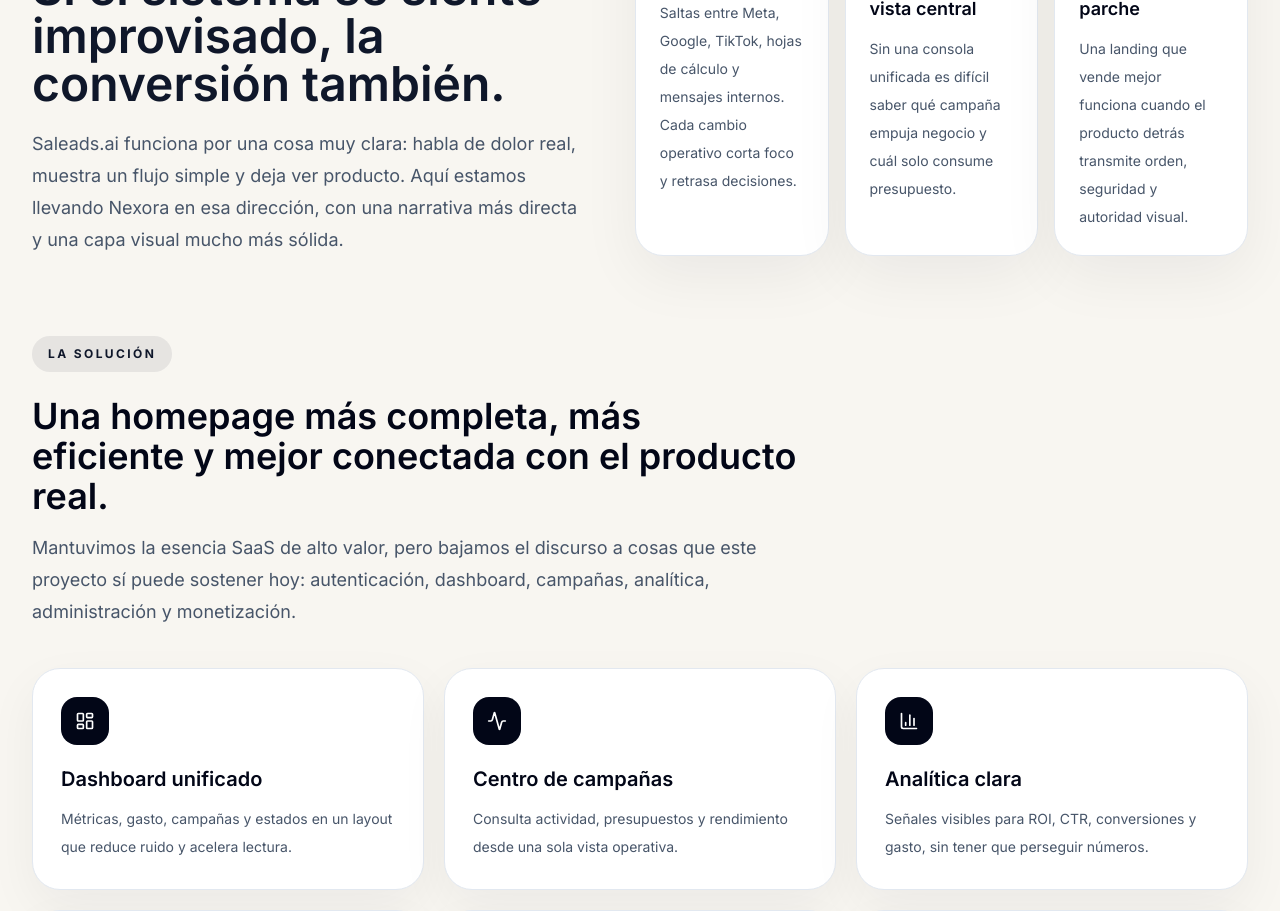
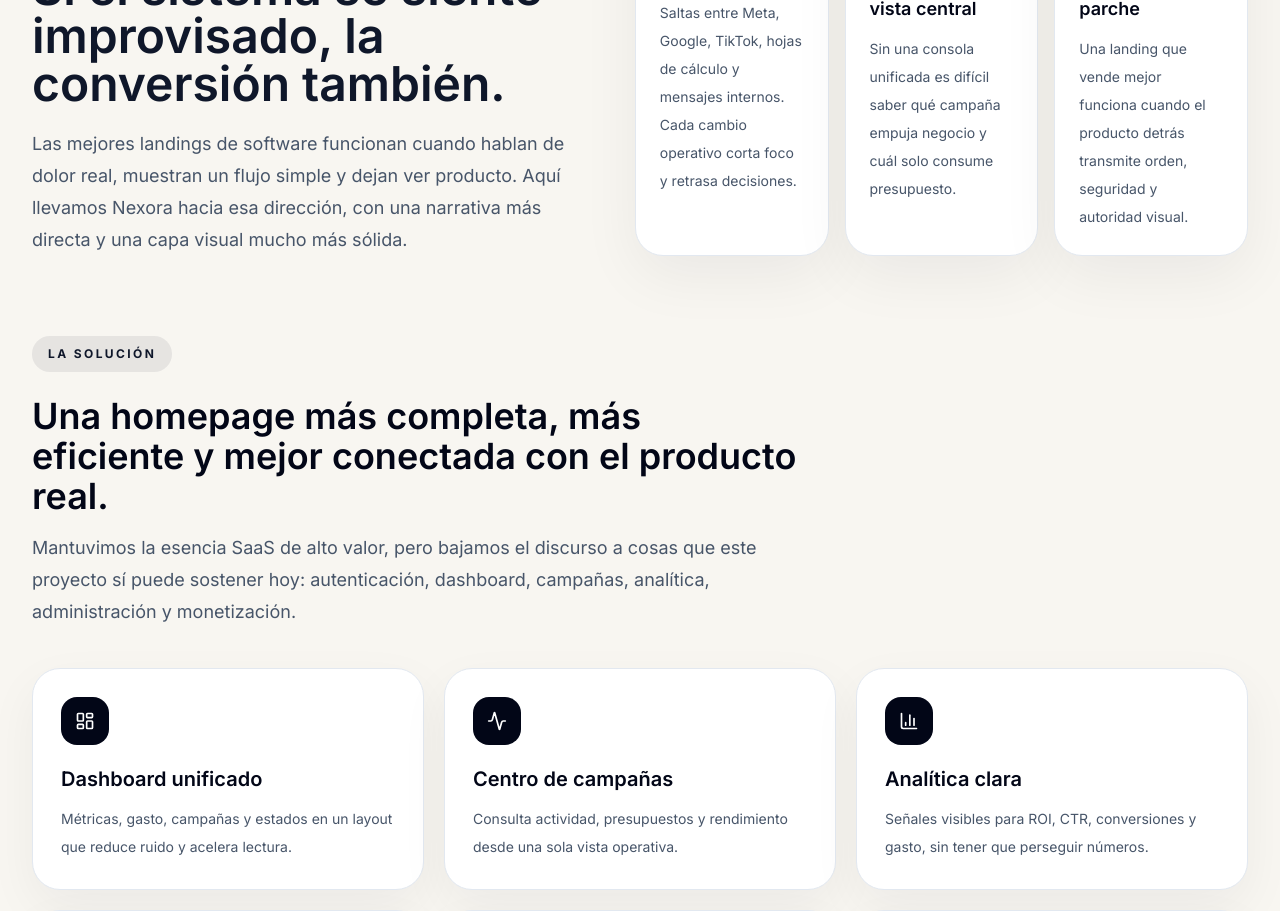
Before and after one commit to mariamayorcruz/Nexora, a Next.js app: page / in a window 1280 px wide. Shown: the part 1600-2511 px from the top of the page. Built offline with nearby package versions, Linux system fonts and the light colour scheme; no server answers.

Commit message:
Remove external brand mention from landing copy

```diff
--- a/src/components/Features.tsx
+++ b/src/components/Features.tsx
@@ -74,8 +74,8 @@ export default function Features() {
               Si el sistema se siente improvisado, la conversión también.
             </h2>
             <p className="mt-5 max-w-xl text-lg leading-8 text-slate-600">
-              Saleads.ai funciona por una cosa muy clara: habla de dolor real, muestra un flujo simple y deja ver producto.
-              Aquí estamos llevando Nexora en esa dirección, con una narrativa más directa y una capa visual mucho más sólida.
+              Las mejores landings de software funcionan cuando hablan de dolor real, muestran un flujo simple y dejan ver
+              producto. Aquí llevamos Nexora hacia esa dirección, con una narrativa más directa y una capa visual mucho más sólida.
             </p>
           </div>
 
```
